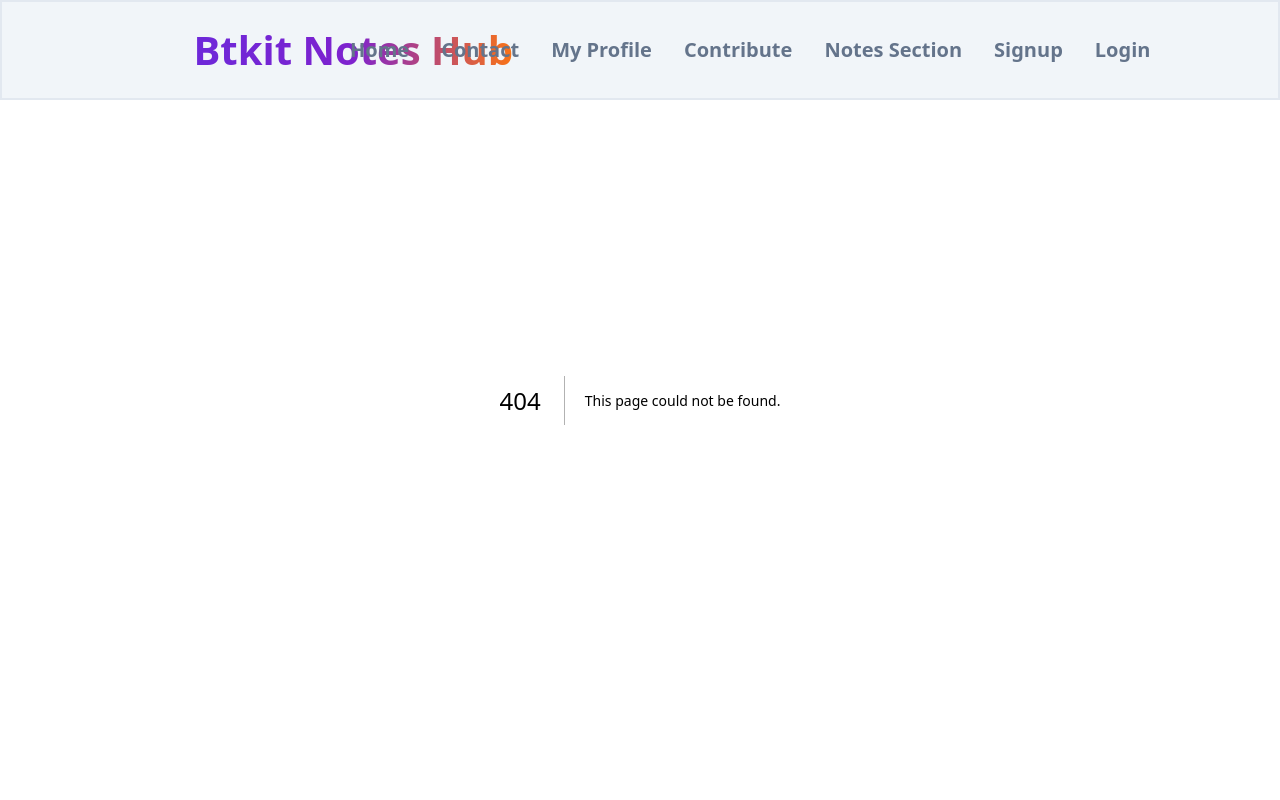
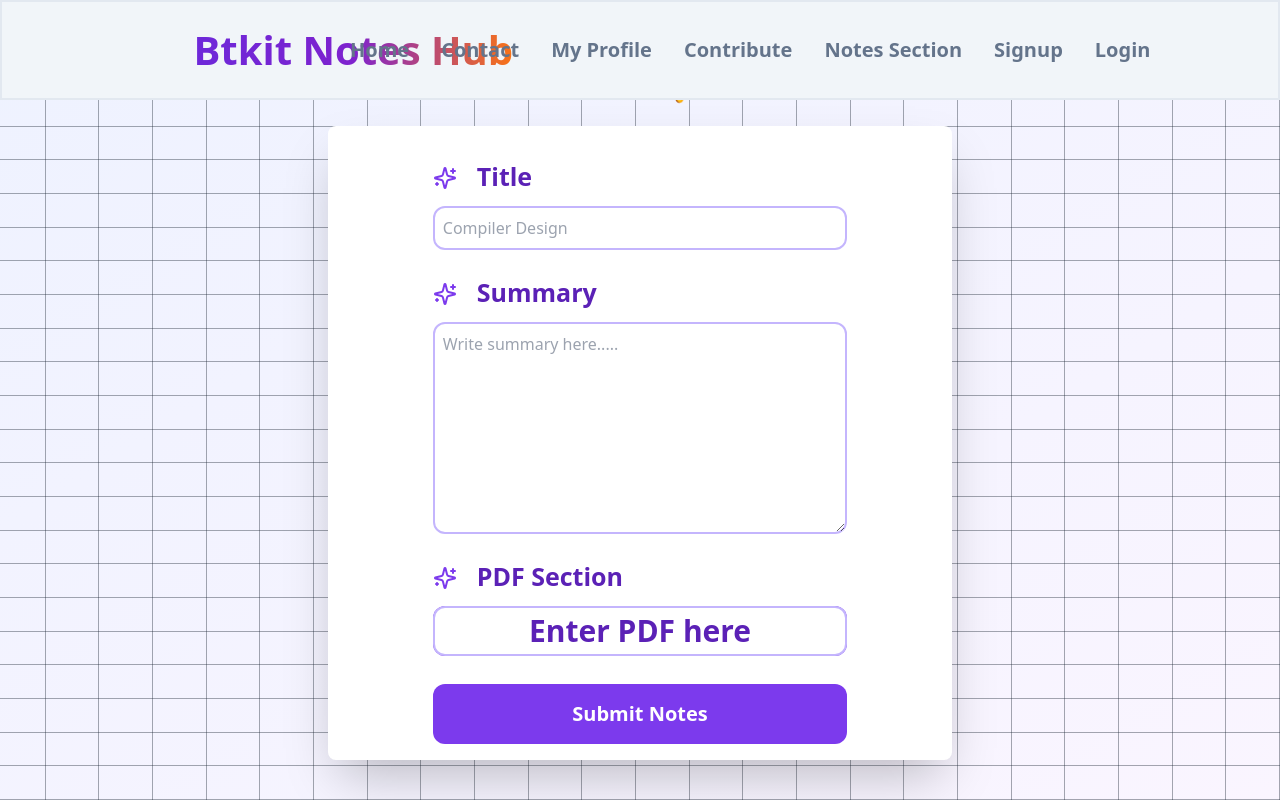
Before and after one commit to SuperexMack/Btkitnoteshub, a Next.js app in the folder Frontend/btkit/: page /addnotes in a window 1280 px wide. Before the commit this address had no page. Built offline with nearby package versions, Linux system fonts and the light colour scheme.

Commit message:
Added contribute box

```diff
--- a/Frontend/btkit/app/Components/Navbar.js
+++ b/Frontend/btkit/app/Components/Navbar.js
@@ -27,7 +27,7 @@ export function Navbar() {
           <Link href={"/"}><li className="text-[20px] font-bold text-slate-500 hover:text-slate-950">Home</li></Link>
           <Link href={"/"}><li className="text-[20px] font-bold text-slate-500 hover:text-slate-950">Contact</li></Link>
           <Link href={"/"}><li className="text-[20px] font-bold text-slate-500 hover:text-slate-950">My Profile</li></Link>
-          <Link href={"/"}><li className="text-[20px] font-bold text-slate-500 hover:text-slate-950">Contribute</li></Link>
+          <Link href={"/addnotes"}><li className="text-[20px] font-bold text-slate-500 hover:text-slate-950">Contribute</li></Link>
           <Link href={"/"}><li className="text-[20px] font-bold text-slate-500 hover:text-slate-950">Notes Section</li></Link>
           <Link href={"/"}><li className="text-[20px] font-bold text-slate-500 hover:text-slate-950">Signup</li></Link>
           <Link href={"/"}><li className="text-[20px] font-bold text-slate-500 hover:text-slate-950">Login</li></Link>
@@ -38,7 +38,7 @@ export function Navbar() {
             <Link href={"/"} onClick={() => setIsOpen(false)}><li className="text-[20px] font-bold text-slate-500 hover:text-slate-950">Home</li></Link>
             <Link href={"/"} onClick={() => setIsOpen(false)}><li className="text-[20px] font-bold text-slate-500 hover:text-slate-950">Contact</li></Link>
             <Link href={"/"} onClick={() => setIsOpen(false)}><li className="text-[20px] font-bold text-slate-500 hover:text-slate-950">My Profile</li></Link>
-            <Link href={"/"} onClick={() => setIsOpen(false)}><li className="text-[20px] font-bold text-slate-500 hover:text-slate-950">Contribute</li></Link>
+            <Link href={"/addnotes"} onClick={() => setIsOpen(false)}><li className="text-[20px] font-bold text-slate-500 hover:text-slate-950">Contribute</li></Link>
             <Link href={"/"} onClick={() => setIsOpen(false)}><li className="text-[20px] font-bold text-slate-500 hover:text-slate-950">Notes Section</li></Link>
             <Link href={"/"} onClick={() => setIsOpen(false)}><li className="text-[20px] font-bold text-slate-500 hover:text-slate-950">Signup</li></Link>
             <Link href={"/"} onClick={() => setIsOpen(false)}><li className="text-[20px] font-bold text-slate-500 hover:text-slate-950">Login</li></Link>
--- /dev/null
+++ b/Frontend/btkit/app/addnotes/page.js
@@ -0,0 +1,72 @@
+"use client"
+import { Upload, Sparkles } from 'lucide-react';
+import { useRef } from 'react';
+
+export default function() {
+    const myRef = useRef(null)
+
+    const changeRef = ()=>{
+        myRef.current.click()
+    }
+
+    return (
+        <>
+        <div className="w-full min-h-screen flex flex-col bg-gradient-to-br from-indigo-50 to-purple-50">
+            <div className="min-h-screen w-full flex flex-col space-y-6 justify-center items-center z-10 px-4 py-8">
+                <div className="w-full flex justify-center items-center flex-col space-y-6">
+                    <h1 className="font-bold text-3xl md:text-4xl lg:text-[50px] mt-4 cursor-pointer animate-bounce text-violet-800">
+                        Submit Notes 👇 <br className="md:hidden" />
+                        <span className="text-xl md:text-2xl lg:text-3xl">(कोई इंतज़ार कर रहा है।)</span>
+                    </h1>
+                </div>
+                <div className="w-full h-auto flex justify-center items-center">
+                    <div className="bg-white shadow-2xl w-full md:w-[80%] lg:w-[50%] h-auto rounded-lg z-10 flex flex-col items-center space-y-7 p-4">
+                        <div className="w-full md:w-[80%] lg:w-[70%] flex flex-col space-y-4 mt-5">
+                            <div className="flex space-x-5">
+                                <Sparkles className="text-lg md:text-[25px] mt-1 text-violet-600" />
+                                <label className="text-lg md:text-[25px] font-bold text-violet-800">Title</label>
+                            </div>
+                            <input
+                                placeholder="Compiler Design"
+                                className="p-2 rounded-xl border-2 border-violet-300 focus:border-violet-500 focus:outline-none"
+                            />
+                        </div>
+
+                        <div className="w-full md:w-[80%] lg:w-[70%] flex flex-col space-y-4">
+                            <div className="flex space-x-5">
+                                <Sparkles className="text-lg md:text-[25px] mt-1 text-violet-600" />
+                                <label className="text-lg md:text-[25px] font-bold text-violet-800">Summary</label>
+                            </div>
+                            <textarea
+                                placeholder="Write summary here....."
+                                className="p-2 rounded-xl border-2 border-violet-300 focus:border-violet-500 focus:outline-none"
+                                rows={8}
+                            />
+                        </div>
+
+                        <div className="w-full md:w-[80%] lg:w-[70%] flex flex-col space-y-4">
+                            <div className="flex space-x-5">
+                                <Sparkles className="text-lg md:text-[25px] mt-1 text-violet-600" />
+                                <label className="text-lg md:text-[25px] font-bold text-violet-800">PDF Section</label>
+                            </div>
+                            <div className="flex w-full bg-violet-600 h-[50px] rounded-xl">
+                                <button onClick={changeRef} className="bg-white rounded-xl w-full font-bold text-xl md:text-[30px] h-full text-violet-800 border-2 border-violet-300 hover:bg-violet-50 transition-colors">
+                                    Enter PDF here
+                                </button>
+                            </div>
+                        </div>
+
+                        <input type='file' ref={myRef} className="hidden" />
+
+                        <div className="w-full mt-8 flex justify-center">
+                            <button className="bg-violet-600 p-4 w-full md:w-[80%] lg:w-[70%] rounded-xl text-lg md:text-[20px] text-white font-bold hover:bg-violet-700 transition-colors">
+                                Submit Notes
+                            </button>
+                        </div>
+                    </div>
+                </div>
+            </div>
+        </div>
+        </>
+    );
+}
--- a/Frontend/btkit/app/layout.js
+++ b/Frontend/btkit/app/layout.js
@@ -24,6 +24,20 @@ export default function RootLayout({ children }) {
         className={`${geistSans.variable} ${geistMono.variable} antialiased`}
       >
         <Navbar></Navbar>
+        <div className="absolute inset-0 w-full h-full">
+          <div className="h-full w-full grid grid-cols-[repeat(24,1fr)] gap-1 md:gap-2">
+            {Array.from({ length: 24 }).map((_, i) => (
+              <div key={i} className="border-r border-gray-800/40 h-full"></div>
+            ))}
+          </div>
+          <div className="absolute inset-0">
+            <div className="h-full w-full grid grid-rows-[repeat(24,1fr)] gap-1 md:gap-2">
+              {Array.from({ length: 24 }).map((_, i) => (
+                <div key={i} className="border-b border-gray-800/40 w-full"></div>
+              ))}
+            </div>
+          </div>
+        </div>
         {children}
       </body>
     </html>
```
